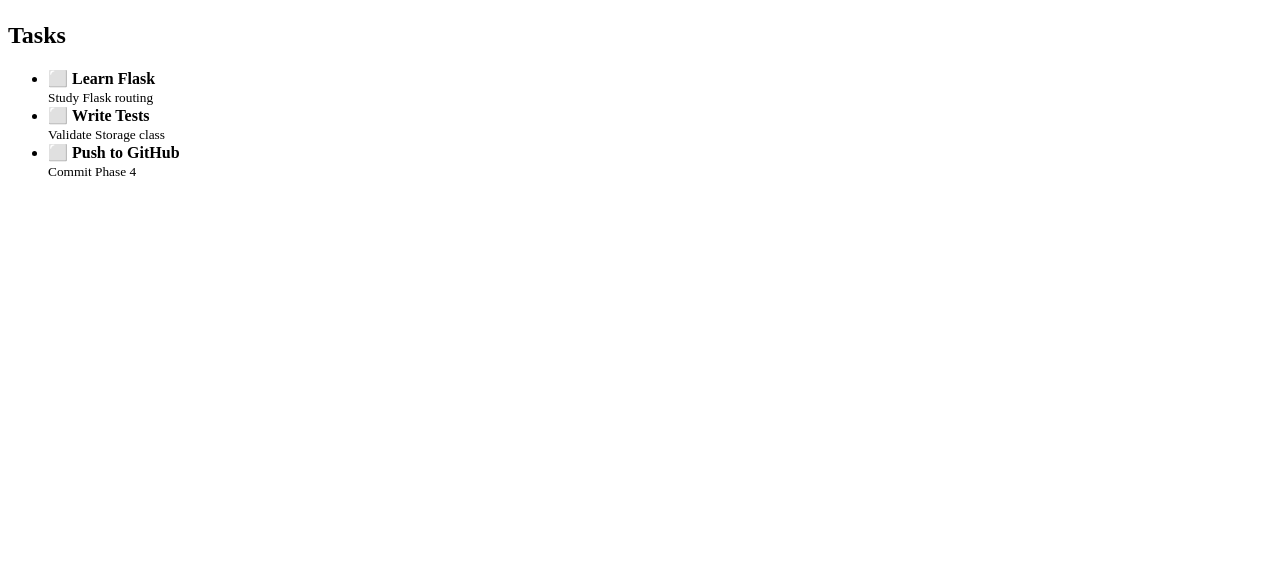
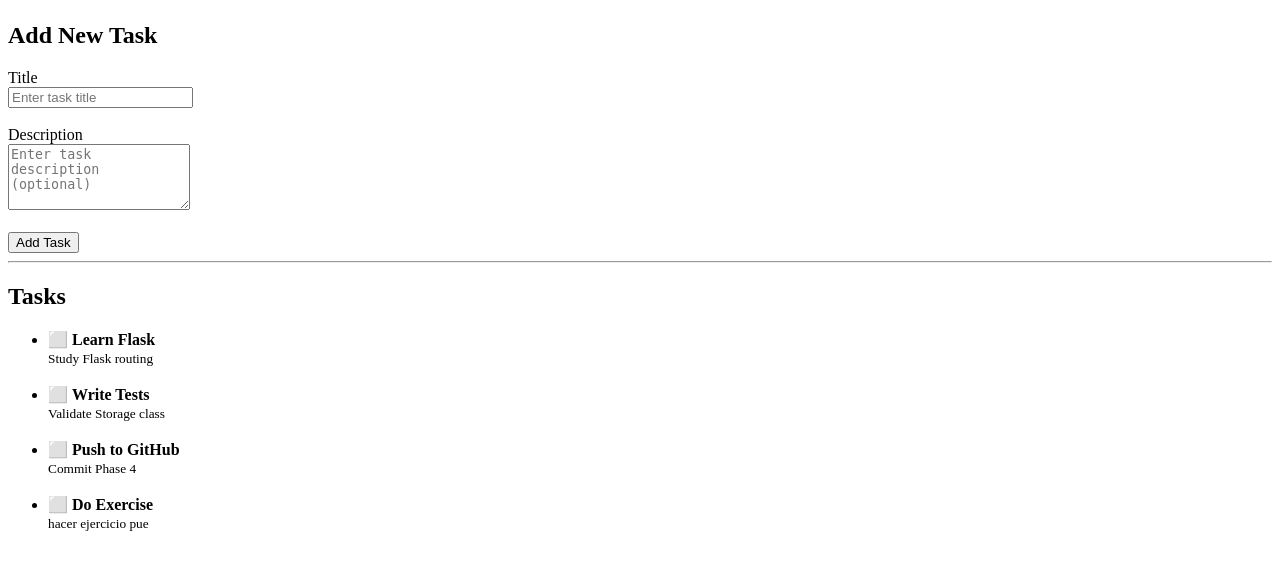
Before and after one commit to xjoule42/qa-python-to-do-list, a Flask app: page / in a window 1280 px wide. Shown: the part 58-628 px from the top of the page. Run offline with Flask 3, Linux system fonts and the light colour scheme.

Commit message:
Implement task creation from web interface

```diff
--- a/app.py
+++ b/app.py
@@ -21,7 +21,7 @@ for task in loaded_tasks:
 
 # Register application routes
 app.register_blueprint(
-    create_web_blueprint(task_manager)
+    create_web_blueprint(task_manager, storage)
 )
 
 
--- a/data/tasks.json
+++ b/data/tasks.json
@@ -19,5 +19,12 @@
         "description": "Commit Phase 4",
         "completed": false,
         "created_at": "2026-07-14T14:44:53.925685"
+    },
+    {
+        "id": "53e15156-a36a-4a10-9a7b-86f254de4f8a",
+        "title": "Do Exercise",
+        "description": "hacer ejercicio pue",
+        "completed": false,
+        "created_at": "2026-07-14T15:35:07.933446"
     }
 ]
--- a/routes/web.py
+++ b/routes/web.py
@@ -1,17 +1,54 @@
-from flask import Blueprint, render_template
+from flask import (
+    Blueprint,
+    render_template,
+    request,
+    redirect,
+    url_for,
+)
 
+from models.task import Task
 from models.task_manager import TaskManager
+from services.storage import Storage
 
 
-def create_web_blueprint(task_manager: TaskManager) -> Blueprint:
+def create_web_blueprint(
+    task_manager: TaskManager,
+    storage: Storage,
+) -> Blueprint:
+
     web = Blueprint("web", __name__)
 
     @web.route("/")
     def home():
+        """Display all tasks."""
         tasks = task_manager.get_all_tasks()
+
         return render_template(
             "index.html",
-            tasks=tasks
+            tasks=tasks,
         )
 
+    @web.route("/add", methods=["POST"])
+    def add_task():
+        """Create a new task."""
+
+        title = request.form.get("title", "").strip()
+        description = request.form.get("description", "").strip()
+
+        if not title:
+            return redirect(url_for("web.home"))
+
+        task = Task(
+            title=title,
+            description=description,
+        )
+
+        task_manager.add_task(task)
+
+        storage.save_tasks(
+            task_manager.get_all_tasks()
+        )
+
+        return redirect(url_for("web.home"))
+
     return web
--- a/templates/index.html
+++ b/templates/index.html
@@ -1,10 +1,53 @@
 {% extends "base.html" %}
 
 {% block title %}
-Home
+To-Do List
 {% endblock %}
 
 {% block content %}
+
+<section>
+
+    <h2>Add New Task</h2>
+
+    <form action="{{ url_for('web.add_task') }}" method="POST">
+
+        <div>
+            <label for="title">Title</label><br>
+            <input
+                type="text"
+                id="title"
+                name="title"
+                placeholder="Enter task title"
+                required
+            >
+        </div>
+
+        <br>
+
+        <div>
+            <label for="description">Description</label><br>
+            <textarea
+                id="description"
+                name="description"
+                rows="4"
+                placeholder="Enter task description (optional)"
+            ></textarea>
+        </div>
+
+        <br>
+
+        <button type="submit">
+            Add Task
+        </button>
+
+    </form>
+
+</section>
+
+<hr>
+
+<section>
 
     <h2>Tasks</h2>
 
@@ -31,6 +74,8 @@ Home
 
             </li>
 
+            <br>
+
         {% endfor %}
 
         </ul>
@@ -41,4 +86,6 @@ Home
 
     {% endif %}
 
+</section>
+
 {% endblock %}
```
Lines whose indentation alone changed are shown as unchanged.
